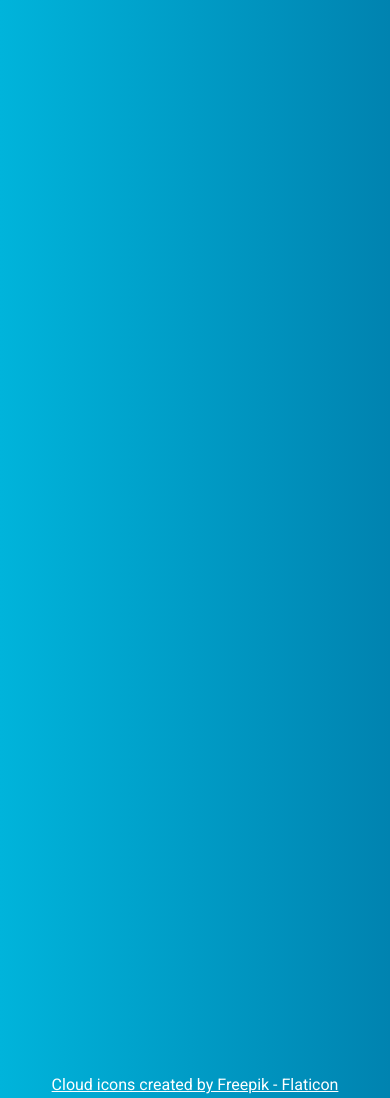
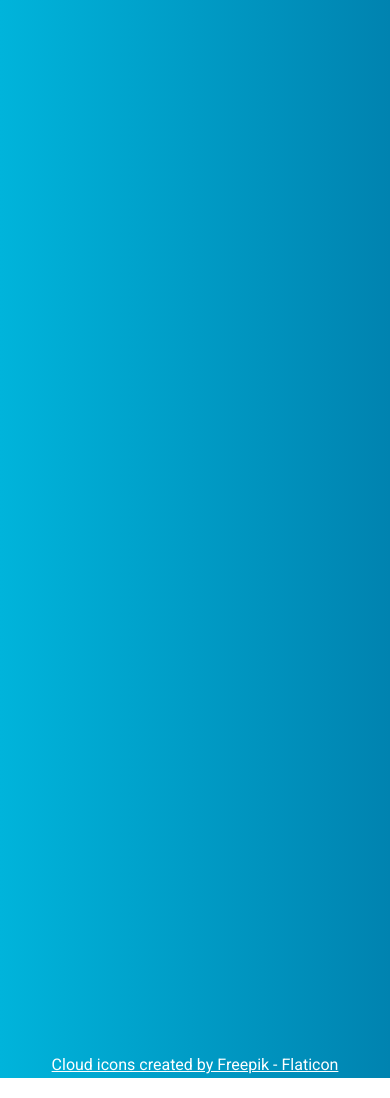
Before and after one commit to Emanoellima-dev/site-previsao, a React (Vite) app: page / in a window 390 px wide. Shown: the part 676-1774 px from the top of the page. Built offline with nearby package versions, Linux system fonts and the light colour scheme.

Commit message:
atualizando arquivo index.css

```diff
--- a/src/index.css
+++ b/src/index.css
@@ -30,6 +30,6 @@ footer {
 @media (min-width: 100px) and (max-width: 950px){
  a {
    font-size: 1rem;
-   bottom: -930px;
+   bottom: -910px;
  }
 }
```
